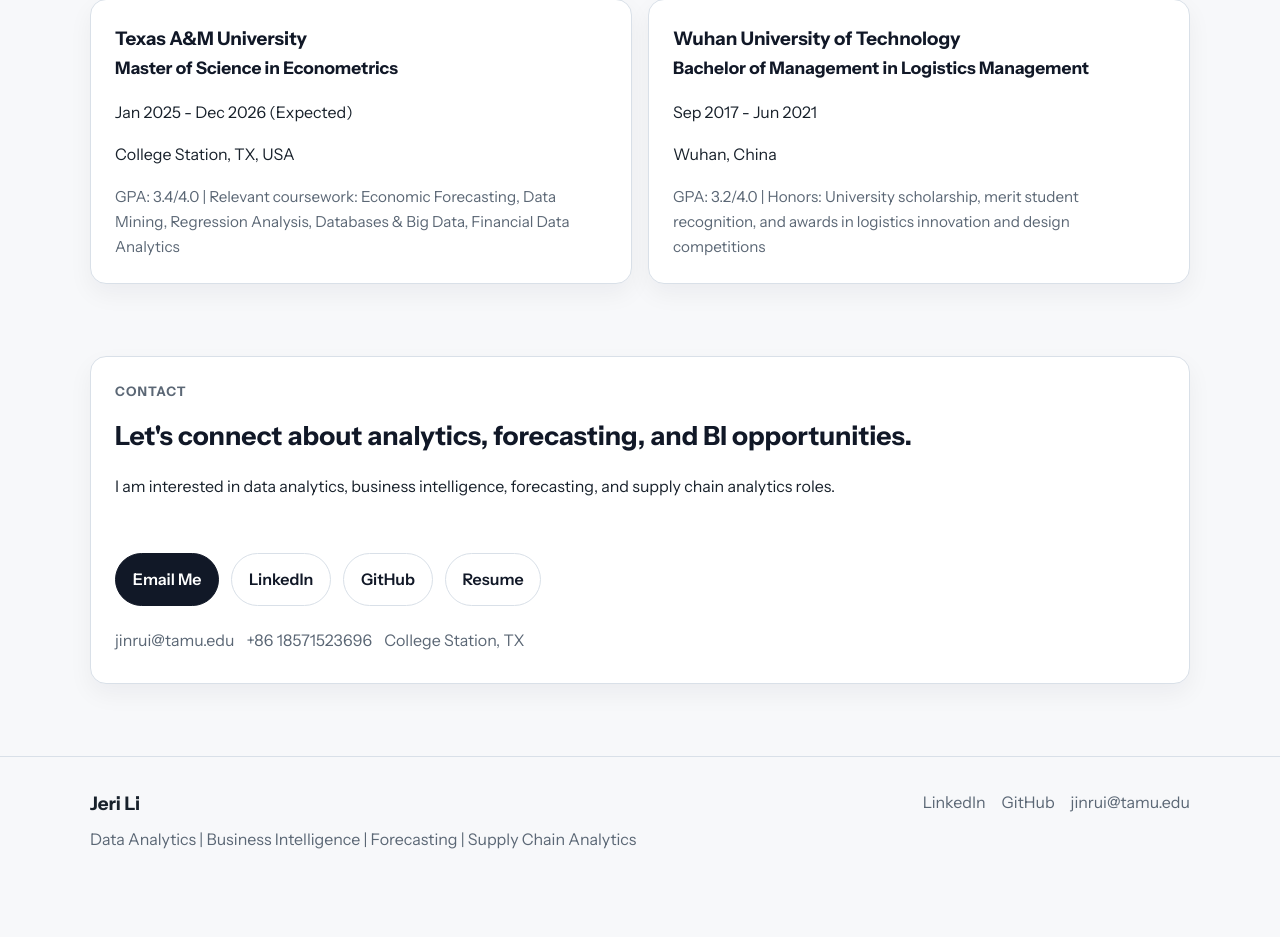
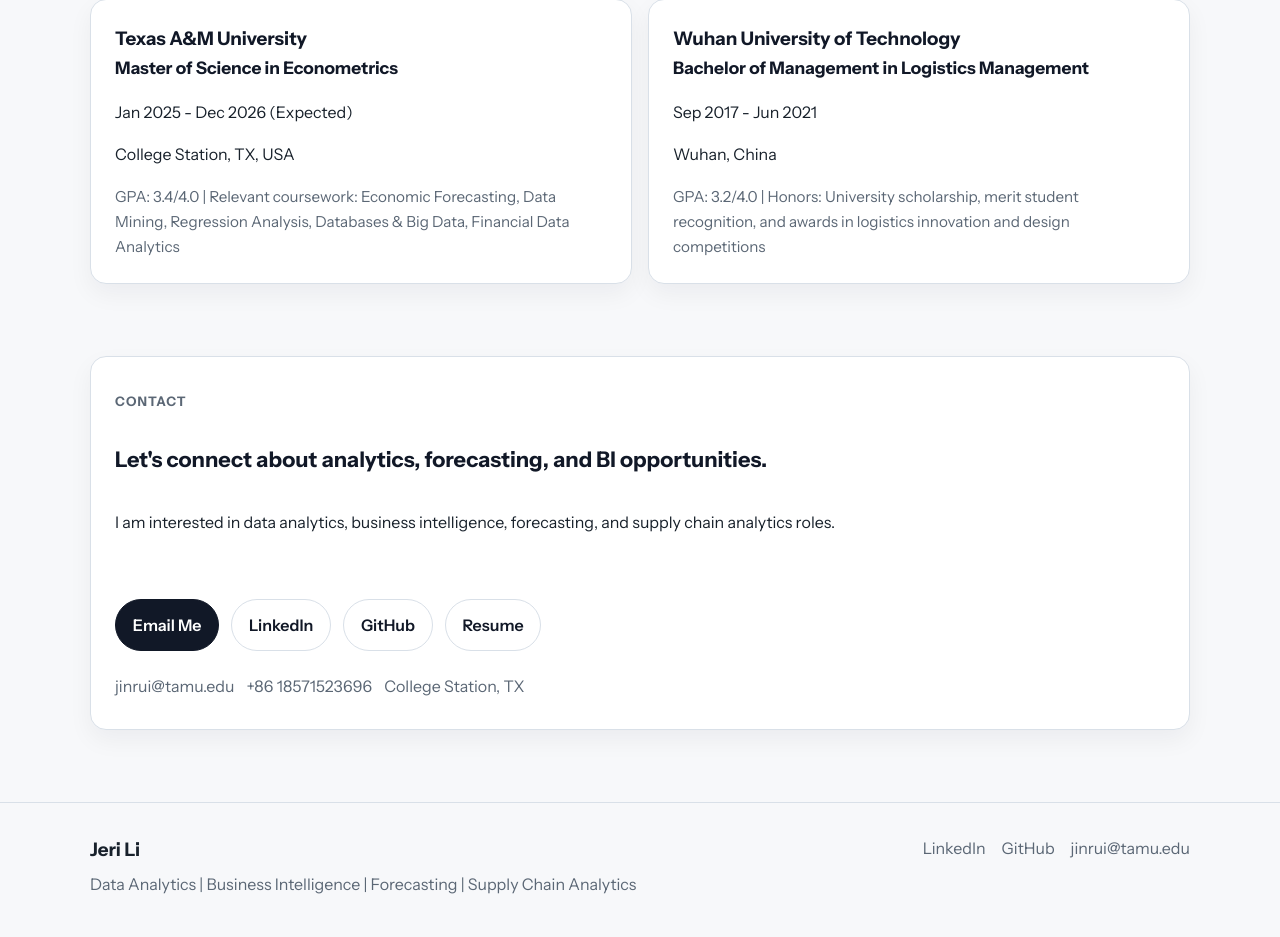
Before and after one commit to jinrui-0310/jinrui-portfolio, a Flask app: page / in a window 1280 px wide. Shown: the part 3300-4237 px from the top of the page. Before the commit the page ends 4149 px from the top, so only its background shows below. Run offline with Flask 3, Linux system fonts and the light colour scheme; some libraries are stand-ins or nearby versions.

Commit message:
style: center chinese contact copy vertically

```diff
--- a/static/css/style.css
+++ b/static/css/style.css
@@ -942,6 +942,14 @@ img {
 .contact-panel {
     display: grid;
     gap: 1rem;
+    align-items: center;
+}
+
+.contact-panel > div:first-child {
+    display: grid;
+    gap: 1rem;
+    align-content: center;
+    min-height: 180px;
 }
 
 .contact-label {
@@ -958,8 +966,9 @@ img {
 }
 
 #contact h2 {
-    font-size: 1.65rem;
-    line-height: 1.55;
+    margin: 0;
+    font-size: 1.35rem;
+    line-height: 1.6;
 }
 
 .contact-details span {
```
